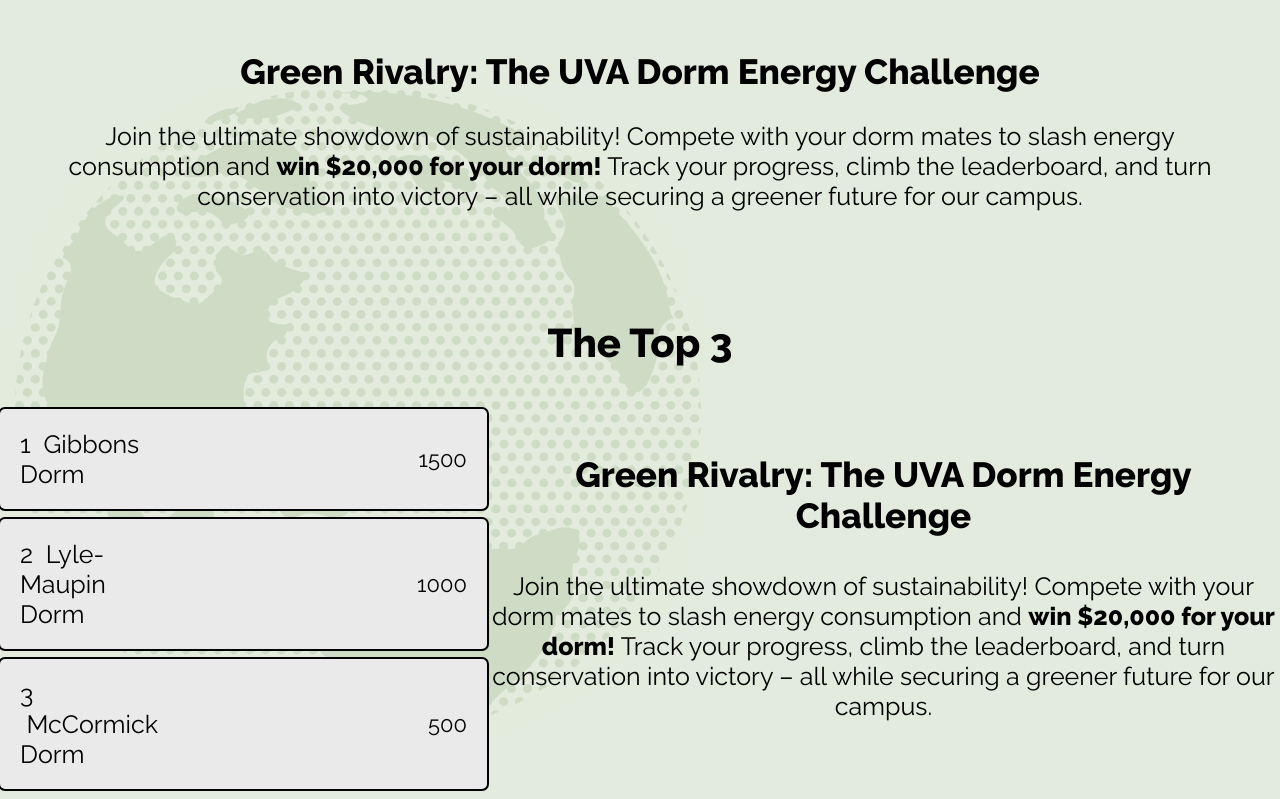
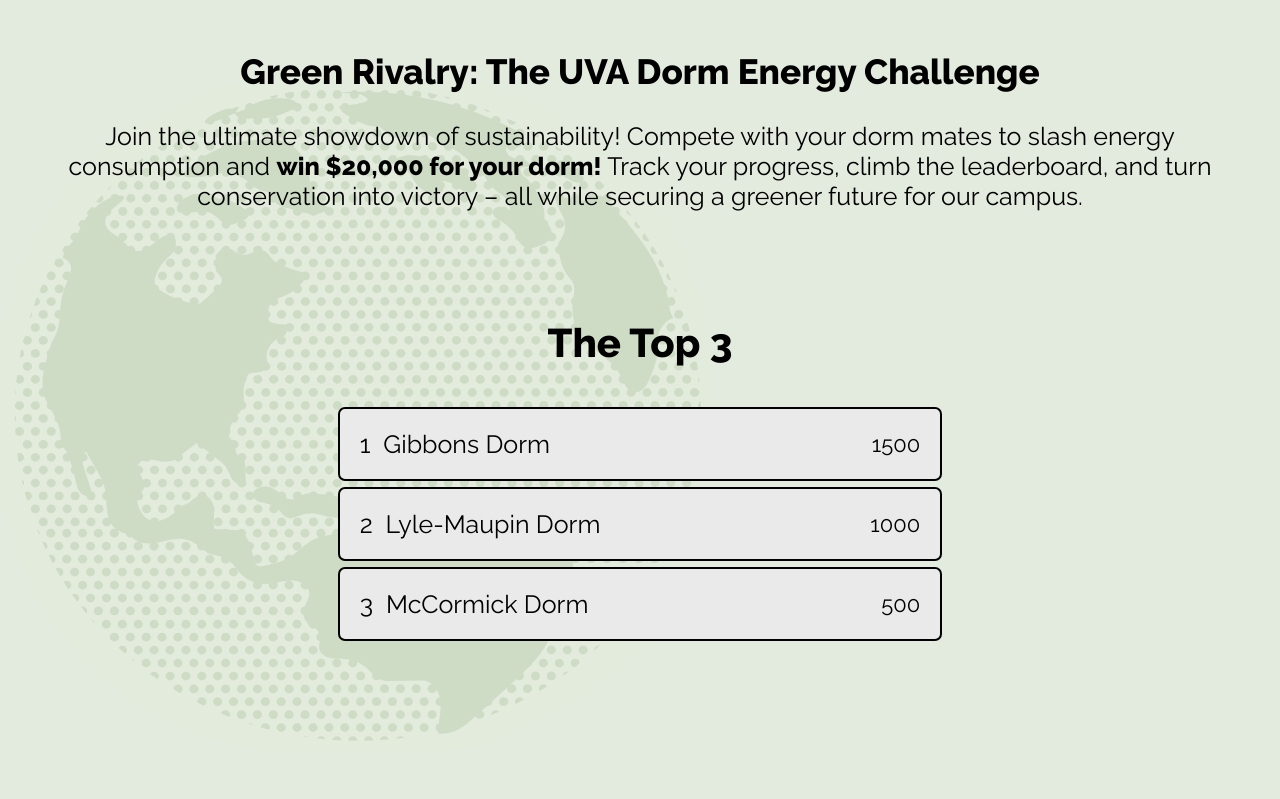
Before and after one commit to galitz-matt/hoya-hacks, a plain HTML site: page index.html in a window 1280 px wide. Shown: the part 123-922 px from the top of the page. After the commit the page ends 880 px from the top, so only its background shows below. Drawn offline with Linux system fonts and the light colour scheme.

Commit message:
fix index

```diff
--- a/index.html
+++ b/index.html
@@ -51,20 +51,5 @@
                 </li>
             </ul>
         </nav>
-
-        <main>
-            <section class="blurb-container">
-                <h1 class="text-center" style="font-size: 35px; padding-top: 20px;">Green Rivalry: The UVA Dorm Energy Challenge</h1>
-                <p class="text-center" style="font-size: 25px;">
-                    Join the ultimate showdown of sustainability! Compete with your dorm mates to slash energy consumption and <b>win $20,000 for your dorm!</b> Track your progress, climb the leaderboard, and turn conservation into victory – all while securing a greener future for our campus.
-                </p>
-            </section>
-
-            <div class="rotating-globe">
-                <img src="images/rotating-globe.svg">
-            </div>
-            <section class="energy-usage-charts">
-            </section>
-        </main>
     </body>
 </html>
```
